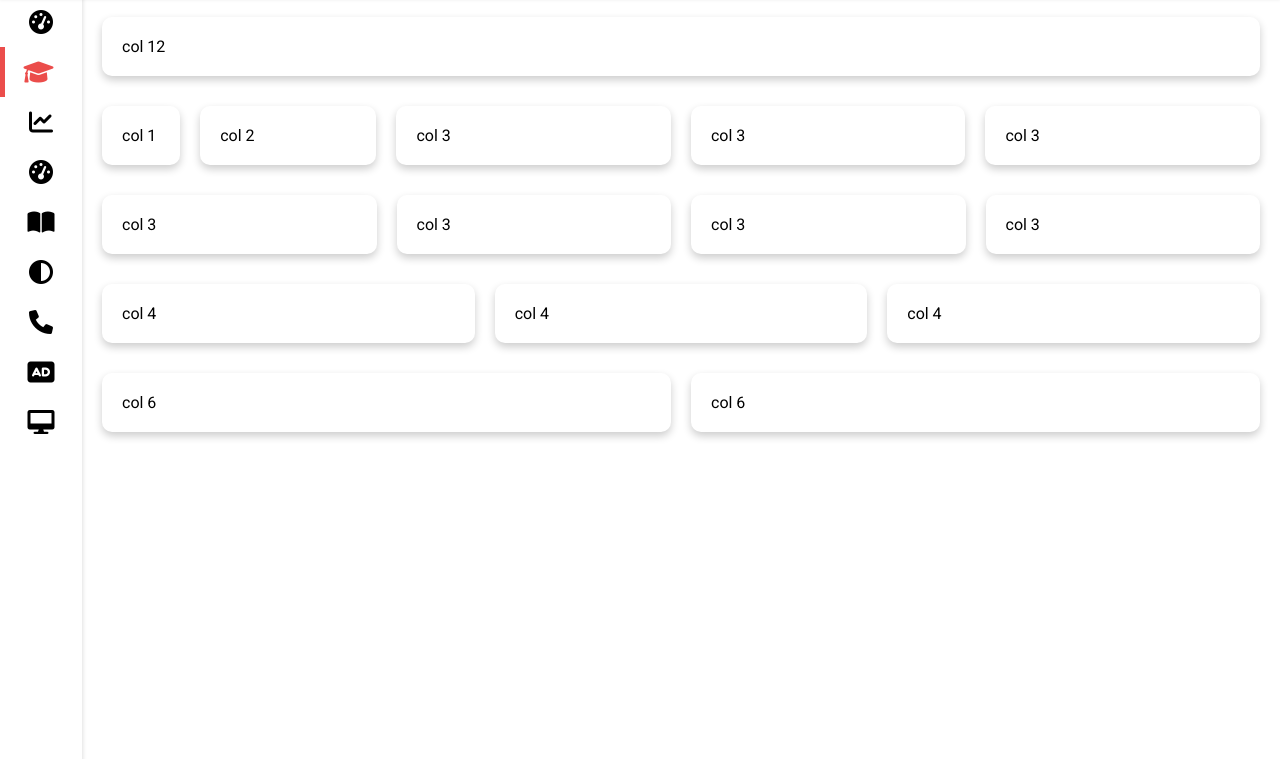
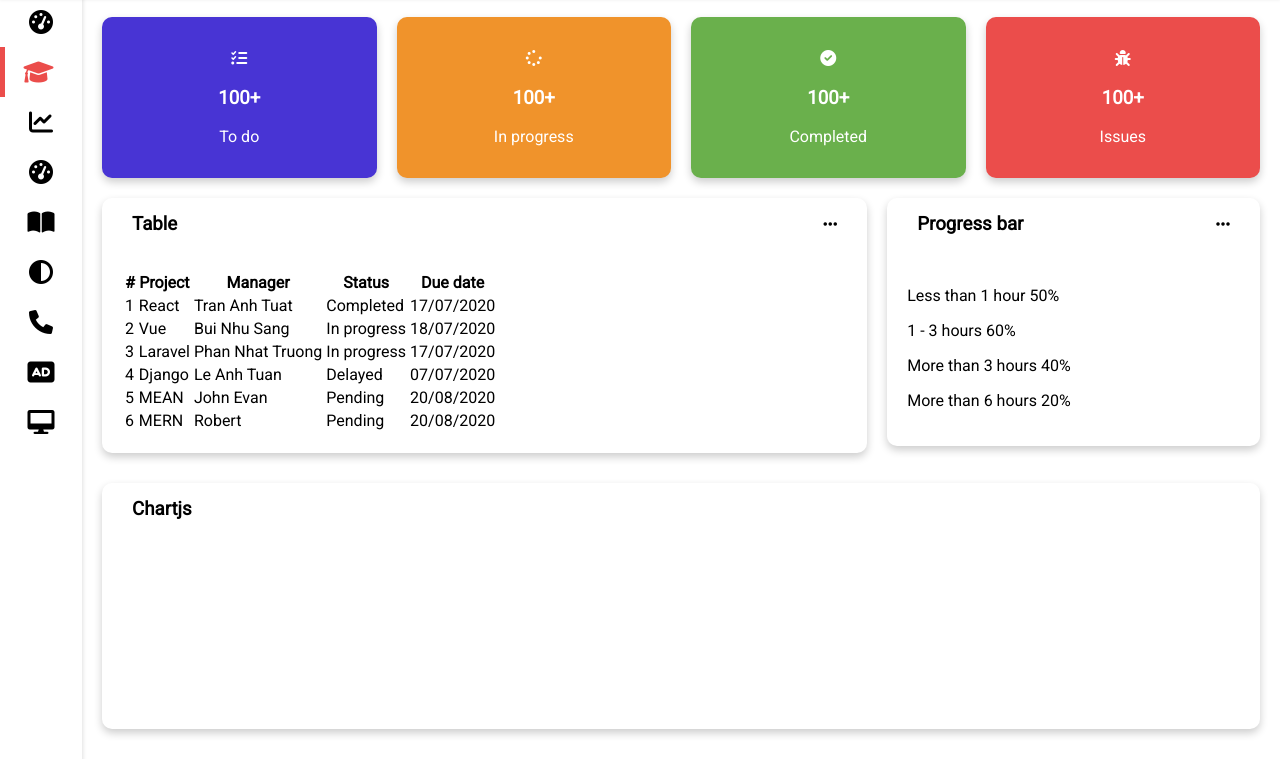
Before and after one commit to hnaranjito/admin-dashboard, a plain HTML site: page index.html in a window 1280 px wide. Shown: the part 68-827 px from the top of the page. Before the commit the page ends 800 px from the top, so only its background shows below. Drawn offline with nearby package versions, Linux system fonts and the light colour scheme.

Commit message:
Dashboard - Mode Dark and cards - Cols

```diff
--- a/index.html
+++ b/index.html
@@ -346,158 +346,206 @@
     <!-- Main content -->
     <div class="wrapper">
         <div class="row">
-            <div class="col-12">
-                <div class="card">
-                    <div class="card-content">
-                        col 12
+			<div class="col-3 col-m-6 col-sm-6">
+				<div class="counter bg-primary">
+					<p>
+						<i class="fas fa-tasks"></i>
+					</p>
+					<h3>100+</h3>
+					<p>To do</p>
 				</div>
+			</div>
+			<div class="col-3 col-m-6 col-sm-6">
+				<div class="counter bg-warning">
+					<p>
+						<i class="fas fa-spinner"></i>
+					</p>
+					<h3>100+</h3>
+					<p>In progress</p>
+				</div>
+			</div>
+			<div class="col-3 col-m-6 col-sm-6">
+				<div class="counter bg-success">
+					<p>
+						<i class="fas fa-check-circle"></i>
+					</p>
+					<h3>100+</h3>
+					<p>Completed</p>
+				</div>
+			</div>
+			<div class="col-3 col-m-6 col-sm-6">
+				<div class="counter bg-danger">
+					<p>
+						<i class="fas fa-bug"></i>
+					</p>
+					<h3>100+</h3>
+					<p>Issues</p>
 				</div>
 			</div>
 		</div>
 		<div class="row">
-            <div class="col-1">
+			<div class="col-8 col-m-12 col-sm-12">
 				<div class="card">
+					<div class="card-header">
+						<h3>
+							Table
+						</h3>
+						<i class="fas fa-ellipsis-h"></i>
+					</div>
 					<div class="card-content">
-                        col 1
+						<table>
+							<thead>
+								<tr>
+									<th>#</th>
+									<th>Project</th>
+									<th>Manager</th>
+									<th>Status</th>
+									<th>Due date</th>
+								</tr>
+							</thead>
+							<tbody>
+								<tr>
+									<td>1</td>
+									<td>React</td>
+									<td>Tran Anh Tuat</td>
+									<td>
+										<span class="dot">
+											<i class="bg-success"></i>
+											Completed
+										</span>
+									</td>
+									<td>17/07/2020</td>
+								</tr>
+								<tr>
+									<td>2</td>
+									<td>Vue</td>
+									<td>Bui Nhu Sang</td>
+									<td>
+										<span class="dot">
+											<i class="bg-warning"></i>
+											In progress
+										</span>
+									</td>
+									<td>18/07/2020</td>
+								</tr>
+								<tr>
+									<td>3</td>
+									<td>Laravel</td>
+									<td>Phan Nhat Truong</td>
+									<td>
+										<span class="dot">
+											<i class="bg-warning"></i>
+											In progress
+										</span>
+									</td>
+									<td>17/07/2020</td>
+								</tr>
+								<tr>
+									<td>4</td>
+									<td>Django</td>
+									<td>Le Anh Tuan</td>
+									<td>
+										<span class="dot">
+											<i class="bg-danger"></i>
+											Delayed
+										</span>
+									</td>
+									<td>07/07/2020</td>
+								</tr>
+								<tr>
+									<td>5</td>
+									<td>MEAN</td>
+									<td>John Evan</td>
+									<td>
+										<span class="dot">
+											<i class="bg-primary"></i>
+											Pending
+										</span>
+									</td>
+									<td>20/08/2020</td>
+								</tr>
+								<tr>
+									<td>6</td>
+									<td>MERN</td>
+									<td>Robert</td>
+									<td>
+										<span class="dot">
+											<i class="bg-primary"></i>
+											Pending
+										</span>
+									</td>
+									<td>20/08/2020</td>
+								</tr>
+							</tbody>
+						</table>
 					</div>
 				</div>
 			</div>
-            <div class="col-2">
+			<div class="col-4 col-m-12 col-sm-12">
 				<div class="card">
+					<div class="card-header">
+						<h3>
+							Progress bar
+						</h3>
+						<i class="fas fa-ellipsis-h"></i>
+					</div>
 					<div class="card-content">
-                        col 2
+						<div class="progress-wrapper">
+							<p>
+								Less than 1 hour
+								<span class="float-right">50%</span>
+							</p>
+							<div class="progress">
+								<div class="bg-success" style="width: 50%"></div>
 							</div>
 						</div>
-            </div>
-            <div class="col-3">
-                <div class="card">
-                    <div class="card-content">
-                        col 3
+						<div class="progress-wrapper">
+							<p>
+								1 - 3 hours
+								<span class="float-right">60%</span>
+							</p>
+							<div class="progress">
+								<div class="bg-primary" style="width:60%"></div>
 							</div>
 						</div>
-            </div>
-            <div class="col-3">
-                <div class="card">
-                    <div class="card-content">
-                        col 3
+						<div class="progress-wrapper">
+							<p>
+								More than 3 hours
+								<span class="float-right">40%</span>
+							</p>
+							<div class="progress">
+								<div class="bg-warning" style="width:40%"></div>
 							</div>
 						</div>
-            </div>
-            <div class="col-3">
-                <div class="card">
-                    <div class="card-content">
-                        col 3
-                    </div>
-                </div>
-            </div>
-        </div>
-        <div class="row">
-            <div class="col-3">
-                <div class="card">
-                    <div class="card-content">
-                        col 3
-                    </div>
-                </div>
-            </div>
-            <div class="col-3">
-                <div class="card">
-                    <div class="card-content">
-                        col 3
-                    </div>
-                </div>
-            </div>
-            <div class="col-3">
-                <div class="card">
-                    <div class="card-content">
-                        col 3
-                    </div>
-                </div>
-            </div>
-            <div class="col-3">
-                <div class="card">
-                    <div class="card-content">
-                        col 3
-                    </div>
-                </div>
-            </div>
-        </div>
-        <div class="row">
-            <div class="col-4">
-                <div class="card">
-                    <div class="card-content">
-                        col 4
-                    </div>
-                </div>
-            </div>
-            <div class="col-4">
-                <div class="card">
-                    <div class="card-content">
-                        col 4
-                    </div>
-                </div>
-            </div>
-            <div class="col-4">
-                <div class="card">
-                    <div class="card-content">
-                        col 4
-                    </div>
-                </div>
-            </div>
-        </div>
-        <div class="row">
-            <div class="col-6">
-                <div class="card">
-                    <div class="card-content">
-                        col 6
-                    </div>
-                </div>
-            </div>
-            <div class="col-6">
-                <div class="card">
-                    <div class="card-content">
-                        col 6
+						<div class="progress-wrapper">
+							<p>
+								More than 6 hours
+								<span class="float-right">20%</span>
+							</p>
+							<div class="progress">
+								<div class="bg-danger" style="width:20%"></div>
 							</div>
 						</div>
 					</div>
 				</div>
 			</div>
 		</div>
-    <!--
-        <h1>Lorem ipsum dolor sit amet, consectetur adipisicing elit.</h1>
-        <p><strong>Sed ut perspiciatis unde omnis iste natus error sit voluptatem accusantium</strong>doloremque laudantium, totam rem aperiam, eaque ipsa quae ab illo inventore veritatis et quasi <em>architecto beatae vitae dicta sunt explicabo</em>. Nemo enim ipsam voluptatem quia voluptas sit aspernatur aut odit aut fugit, sed quia consequuntur magni dolores eos qui ratione voluptatem sequi nesciunt. Neque porro quisquam est, qui dolorem ipsum quia dolor sit amet, consectetur, adipisci velit, sed quia non numquam eius modi tempora incidunt ut labore et dolore magnam aliquam quaerat voluptatem. Ut enim ad minima veniam, quis nostrum exercitationem ullam corporis suscipit laboriosam, nisi ut aliquid ex ea commodi consequatur? Quis autem vel eum iure reprehenderit qui in ea  <code>voluptate velit esse quam nihil</code>  molestiae consequatur, vel illum qui dolorem eum <a href="#">fugiat quo voluptas</a>  nulla pariatur?</p>
-
-        <h2>Header Level 2</h2>
-        <ol>
-            <li>Lorem ipsum dolor sit amet, consectetur adipiscing elit</li>
-            <li>sed do eiusmod tempor incididunt ut labore et dolore magna aliqua</li>
-        </ol>
-
-        <blockquote><p>
-            Lorem ipsum dolor sit amet, consectetur adipiscing elit, sed do eiusmod tempor incididunt ut labore et dolore magna aliqua. Ut enim ad minim veniam, quis nostrud exercitation ullamco laboris nisi ut aliquip ex ea commodo consequat.
-        </p></blockquote>
-
-        <h3>Header Level 3</h3>
-        <ul>
-            <li>Lorem ipsum dolor sit amet, consectetur adipiscing elit</li>
-            <li>Sed ut perspiciatis unde omnis iste natus error sit voluptatem accusantium doloremque laudantium</li>
-        </ul>
-
-        <pre>
-            <code>
-                #header h1 a {
-                    display: block;
-                    width: 300px;
-                    height: 80px;
-                }
-            </code>
-        </pre>
-
-        <h1>Lorem ipsum dolor sit amet, consectetur adipisicing elit.</h1>
-        <p><strong>Sed ut perspiciatis unde omnis iste natus error sit voluptatem accusantium</strong>doloremque laudantium, totam rem aperiam, eaque ipsa quae ab illo inventore veritatis et quasi <em>architecto beatae vitae dicta sunt explicabo</em>. Nemo enim ipsam voluptatem quia voluptas sit aspernatur aut odit aut fugit, sed quia consequuntur magni dolores eos qui ratione voluptatem sequi nesciunt. Neque porro quisquam est, qui dolorem ipsum quia dolor sit amet, consectetur, adipisci velit, sed quia non numquam eius modi tempora incidunt ut labore et dolore magnam aliquam quaerat voluptatem. Ut enim ad minima veniam, quis nostrum exercitationem ullam corporis suscipit laboriosam, nisi ut aliquid ex ea commodi consequatur? Quis autem vel eum iure reprehenderit qui in ea  <code>voluptate velit esse quam nihil</code>  molestiae consequatur, vel illum qui dolorem eum <a href="#">fugiat quo voluptas</a>  nulla pariatur?</p>
+		<div class="row">
+			<div class="col-12 col-m-12 col-sm-12">
+				<div class="card">
+					<div class="card-header">
+						<h3>
+							Chartjs
+						</h3>
 					</div>
-    -->
+					<div class="card-content">
+						<canvas id="myChart"></canvas>
+					</div>
+				</div>
+			</div>
+		</div>
+    </div>
     <!-- End Main content -->
-
     <script src="https://cdnjs.cloudflare.com/ajax/libs/Chart.js/2.9.3/Chart.min.js"></script>
     <script src="index.js"></script>
 </body>
--- a/style.css
+++ b/style.css
@@ -372,7 +372,7 @@ body {
     flex-direction: row;
 }
 
-.row::after, .row::before {
+.row:after, .row:before {
 	box-sizing: border-box;
 }
 
@@ -380,22 +380,109 @@ body {
     padding: 10px;
 }
 
-.col {
-    width: 50%;
+/* Extra small devices <= 600px */
+@media only screen and (max-width: 600px) {
+	.sidebar {
+		width: 0;
+	}
+	.wrapper {
+		margin-left: 0;
+	}
+	.sidebar-expand .wrapper {
+		margin-left: 0;
+	}
+	.nav-right .nav-item {
+		display: none;
+	}
+	.nav-right .mode, .nav-right .avt-wrapper {
+		display: list-item;;
+	}
+	.navbar-search {
+		display: none;
+	}
+	.dropdown-menu {
+		max-width: 300px;
+	}
+	[class*="col-"] {
+		width: 100%
+	}
 }
 
-.col-1 { width: 8.33%;}
-.col-2 { width: 16.66%;}
-.col-3 { width: 25%;}
-.col-4 { width: 33.33%;}
-.col-5 { width: 41.66%;}
-.col-6 { width: 50%;}
-.col-7 { width: 58.33%;}
-.col-8 { width: 66.66%;}
-.col-9 { width: 75%;}
-.col-10 { width: 83.33%;}
-.col-11 { width: 91.66%;}
-.col-12 { width: 100%;}
+/* Small devices >= 600px */
+@media only screen and (min-width: 600px) {
+	.col-sm-1 {width: 8.33%;}
+	.col-sm-2 {width: 16.66%;}
+	.col-sm-3 {width: 25%;}
+	.col-sm-4 {width: 33.33%;}
+	.col-sm-5 {width: 41.66%;}
+	.col-sm-6 {width: 50%;}
+	.col-sm-7 {width: 58.33%;}
+	.col-sm-8 {width: 66.66%;}
+	.col-sm-9 {width: 75%;}
+	.col-sm-10 {width: 83.33%;}
+	.col-sm-11 {width: 91.66%;}
+	.col-sm-12 {width: 100%;}
+}
+
+/* Medium devices >= 768px */
+@media only screen and (min-width: 768px) {
+	.col-m-1 {width: 8.33%;}
+	.col-m-2 {width: 16.66%;}
+	.col-m-3 {width: 25%;}
+	.col-m-4 {width: 33.33%;}
+	.col-m-5 {width: 41.66%;}
+	.col-m-6 {width: 50%;}
+	.col-m-7 {width: 58.33%;}
+	.col-m-8 {width: 66.66%;}
+	.col-m-9 {width: 75%;}
+	.col-m-10 {width: 83.33%;}
+	.col-m-11 {width: 91.66%;}
+	.col-m-12 {width: 100%;}
+}
+
+/* laptops/desktops >= 992px */
+@media only screen and (min-width: 992px) {
+	.col-1 {width: 8.33%;}
+	.col-2 {width: 16.66%;}
+	.col-3 {width: 25%;}
+	.col-4 {width: 33.33%;}
+	.col-5 {width: 41.66%;}
+	.col-6 {width: 50%;}
+	.col-7 {width: 58.33%;}
+	.col-8 {width: 66.66%;}
+	.col-9 {width: 75%;}
+	.col-10 {width: 83.33%;}
+	.col-11 {width: 91.66%;}
+	.col-12 {width: 100%;}
+}
+
+/* large laptops and desktops >= 1200px */
+@media only screen and (min-width: 1200px) {
+	.col-xl-1 {width: 8.33%;}
+	.col-xl-2 {width: 16.66%;}
+	.col-xl-3 {width: 25%;}
+	.col-xl-4 {width: 33.33%;}
+	.col-xl-5 {width: 41.66%;}
+	.col-xl-6 {width: 50%;}
+	.col-xl-7 {width: 58.33%;}
+	.col-xl-8 {width: 66.66%;}
+	.col-xl-9 {width: 75%;}
+	.col-xl-10 {width: 83.33%;}
+	.col-xl-11 {width: 91.66%;}
+	.col-xl-12 {width: 100%;}
+}
+
+.counter {
+	padding: 16px;
+	text-align: center;
+	color: #fff;
+	border-radius: 10px;
+	box-shadow: 0 4px 8px 0 rgba(0,0,0,0.2);
+}
+
+.couner i {
+	font-size: 50px;
+}
 
 .card {
 	background: var(--main-bg-color);
@@ -403,6 +490,12 @@ body {
 	border-radius: 10px;
 	margin-bottom: 10px;
 	box-shadow: 0 4px 8px 0 rgba(0,0,0,0.2);
+}
+
+.card-header {
+	padding: 15px 30px;
+	border-bottom: 1px solid var(--second-bg-color);
+	position: relative;
 }
 
 .card-header i {
@@ -417,11 +510,11 @@ body {
 	cursor: pointer;
 }
 
+.card-header h3 {
+	margin: 0;
+}
+
 .card-content {
 	padding: 20px;
 	overflow-x: auto;
 }
-
-.card h3 {
-    margin: 0;
-}
```
Lines whose indentation alone changed are shown as unchanged.
